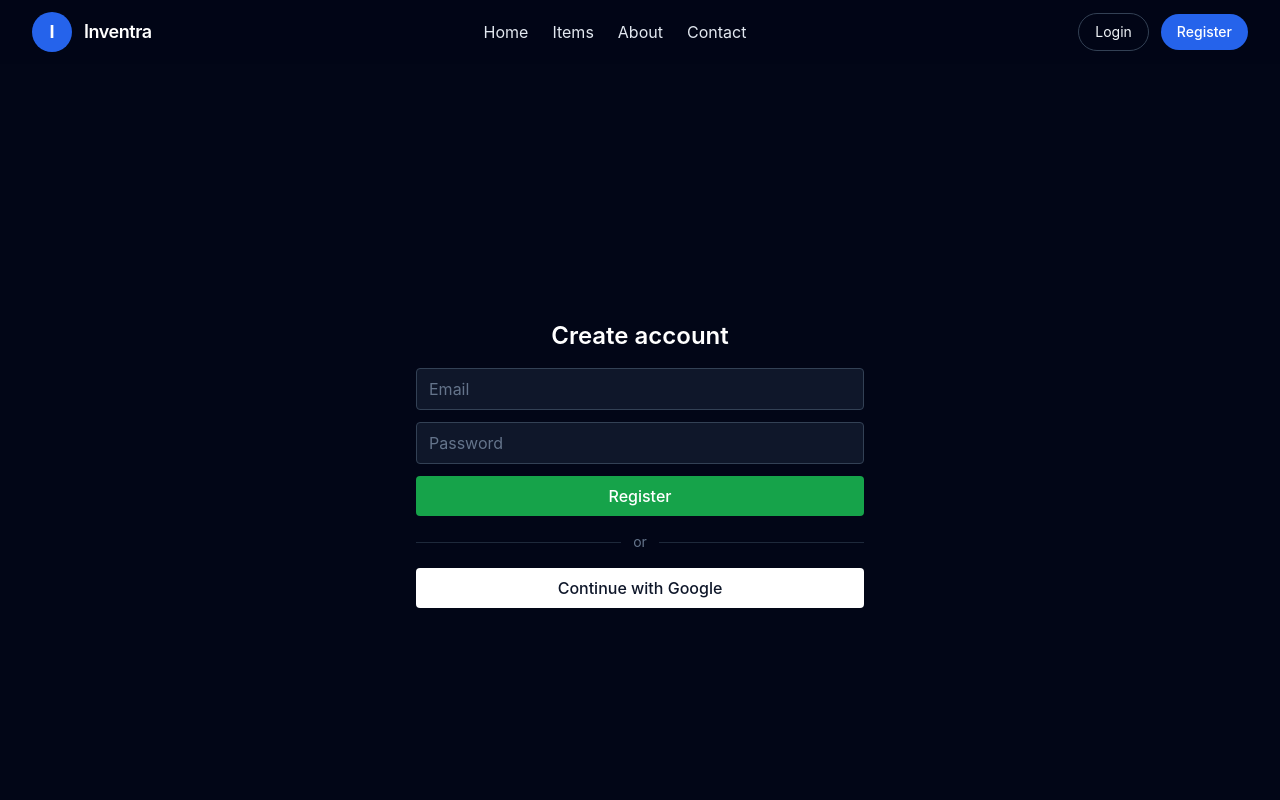
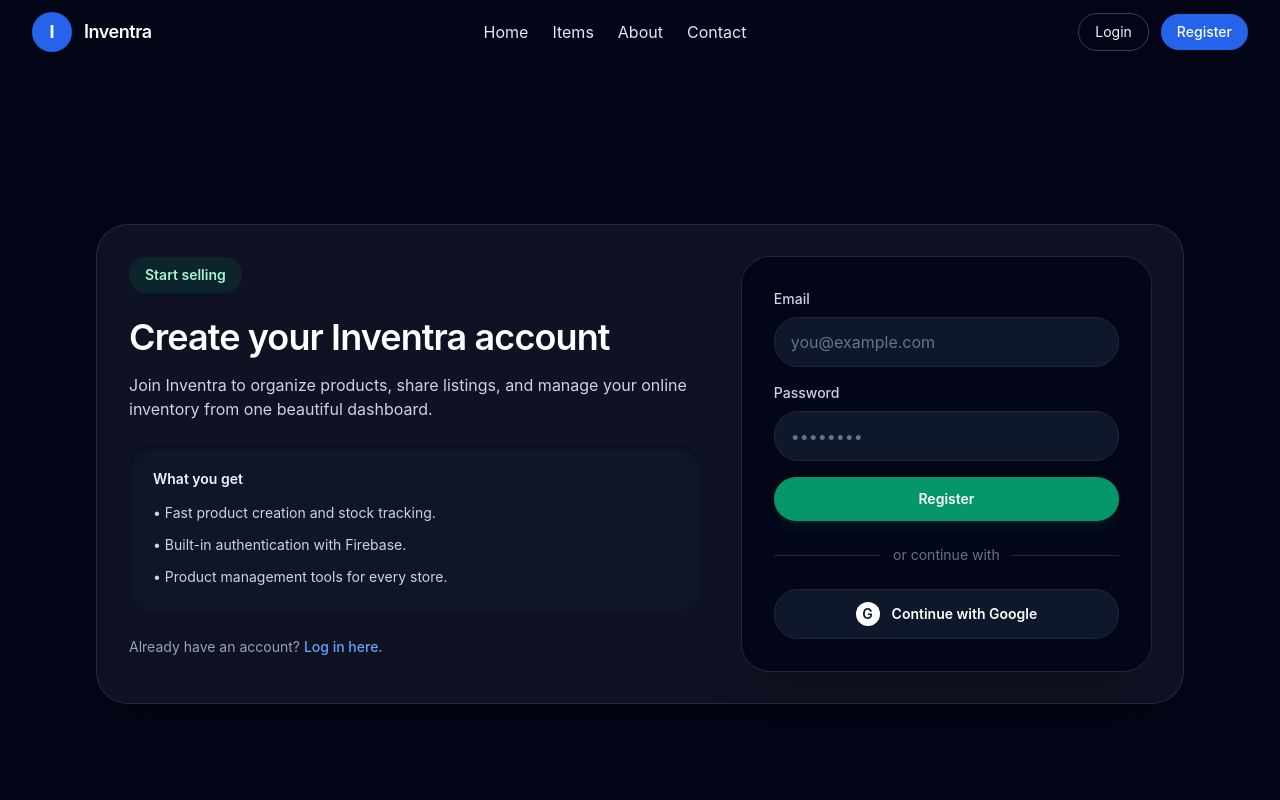
Before and after one commit to sumu749/Inventra-for-revenio, a Next.js app: page /register in a window 1280 px wide. Shown: the top 800 px of the page. Built offline with nearby package versions, Linux system fonts and the light colour scheme; no server answers.

Commit message:
updated Login and Register page

```diff
--- a/app/register/page.jsx
+++ b/app/register/page.jsx
@@ -1,15 +1,60 @@
 "use client";
 
+import Link from "next/link";
 import RegisterForm from "@/components/auth/RegisterForm";
 
 export default function RegisterPage() {
     return (
-        <main className="flex min-h-screen items-center justify-center bg-slate-950 text-white p-6">
-            <div className="w-full max-w-md">
-                <h1 className="text-2xl font-semibold mb-4 text-center">
-                    Create account
-                </h1>
-                <RegisterForm />
+        <main className="min-h-screen bg-slate-950 text-white">
+            <div className="mx-auto flex min-h-screen max-w-6xl items-center justify-center px-4 py-12 sm:px-6 lg:px-8">
+                <div className="grid w-full gap-10 rounded-[2rem] border border-white/10 bg-white/5 p-8 shadow-2xl shadow-black/30 backdrop-blur-sm sm:grid-cols-[1.4fr_1fr]">
+                    <div className="space-y-6">
+                        <span className="inline-flex rounded-full bg-emerald-600/15 px-4 py-2 text-sm font-semibold text-emerald-200">
+                            Start selling
+                        </span>
+                        <div>
+                            <h1 className="text-3xl font-semibold tracking-tight text-white sm:text-4xl">
+                                Create your Inventra account
+                            </h1>
+                            <p className="mt-4 max-w-xl text-slate-300">
+                                Join Inventra to organize products, share
+                                listings, and manage your online inventory from
+                                one beautiful dashboard.
+                            </p>
+                        </div>
+
+                        <div className="rounded-[1.5rem] bg-slate-900/80 p-6 text-slate-300 shadow-inner shadow-slate-950/50">
+                            <h2 className="mb-3 text-sm font-semibold text-slate-100">
+                                What you get
+                            </h2>
+                            <ul className="space-y-2 text-sm leading-6">
+                                <li>
+                                    • Fast product creation and stock tracking.
+                                </li>
+                                <li>
+                                    • Built-in authentication with Firebase.
+                                </li>
+                                <li>
+                                    • Product management tools for every store.
+                                </li>
+                            </ul>
+                        </div>
+
+                        <p className="text-sm text-slate-400">
+                            Already have an account?{" "}
+                            <Link
+                                href="/login"
+                                className="font-medium text-blue-400 hover:text-blue-300"
+                            >
+                                Log in here.
+                            </Link>
+                        </p>
+                    </div>
+
+                    <div className="rounded-[1.75rem] bg-slate-950/95 p-8 shadow-2xl shadow-black/20 ring-1 ring-slate-800">
+                        <RegisterForm />
+                    </div>
+                </div>
             </div>
         </main>
     );
--- a/components/auth/LoginForm.jsx
+++ b/components/auth/LoginForm.jsx
@@ -40,51 +40,65 @@
     };
 
     return (
-        <div className="space-y-4">
+        <div className="space-y-6">
             {error && (
-                <div className="p-3 bg-red-900/20 border border-red-700 rounded text-sm text-red-300">
+                <div className="rounded-3xl border border-red-700/50 bg-red-900/10 p-4 text-sm text-red-200">
                     {error}
                 </div>
             )}
 
-            <form onSubmit={handleSubmit} className="space-y-3">
+            <form onSubmit={handleSubmit} className="space-y-4">
+                <div className="space-y-2">
+                    <label className="block text-sm font-medium text-slate-300">
+                        Email
+                    </label>
                     <input
                         type="email"
-                    placeholder="Email"
+                        placeholder="you@example.com"
                         value={email}
                         onChange={(e) => setEmail(e.target.value)}
                         disabled={loading}
-                    className="w-full px-3 py-2 bg-slate-900 border border-slate-700 rounded text-white placeholder-slate-500"
+                        className="w-full rounded-3xl border border-slate-800 bg-slate-900 px-4 py-3 text-white placeholder-slate-500 shadow-sm transition focus:border-blue-500 focus:outline-none focus:ring-2 focus:ring-blue-500/20"
                     />
+                </div>
+
+                <div className="space-y-2">
+                    <label className="block text-sm font-medium text-slate-300">
+                        Password
+                    </label>
                     <input
                         type="password"
-                    placeholder="Password"
+                        placeholder="••••••••"
                         value={password}
                         onChange={(e) => setPassword(e.target.value)}
                         disabled={loading}
-                    className="w-full px-3 py-2 bg-slate-900 border border-slate-700 rounded text-white placeholder-slate-500"
+                        className="w-full rounded-3xl border border-slate-800 bg-slate-900 px-4 py-3 text-white placeholder-slate-500 shadow-sm transition focus:border-blue-500 focus:outline-none focus:ring-2 focus:ring-blue-500/20"
                     />
+                </div>
 
                 <button
                     type="submit"
                     disabled={loading}
-                    className="w-full px-4 py-2 bg-blue-600 hover:bg-blue-700 text-white rounded font-medium disabled:opacity-50"
+                    className="w-full rounded-3xl bg-blue-600 px-4 py-3 text-sm font-semibold text-white shadow-lg shadow-blue-500/10 transition hover:bg-blue-500 disabled:cursor-not-allowed disabled:opacity-60"
                 >
                     {loading ? "Logging in..." : "Login"}
                 </button>
             </form>
 
-            <div className="flex items-center gap-3">
+            <div className="relative flex items-center gap-3 text-sm text-slate-500">
                 <span className="flex-1 h-px bg-slate-800" />
-                <span className="text-sm text-slate-500">or</span>
+                <span>or continue with</span>
                 <span className="flex-1 h-px bg-slate-800" />
             </div>
 
             <button
                 onClick={handleGoogle}
                 disabled={loading}
-                className="w-full px-4 py-2 bg-white hover:bg-gray-100 text-slate-900 rounded font-medium disabled:opacity-50"
+                className="flex w-full items-center justify-center gap-3 rounded-3xl border border-slate-800 bg-slate-900 px-4 py-3 text-sm font-semibold text-white transition hover:border-slate-700 hover:bg-slate-800 disabled:cursor-not-allowed disabled:opacity-60"
             >
+                <span className="inline-flex h-6 w-6 items-center justify-center rounded-full bg-white text-slate-900">
+                    G
+                </span>
                 {loading ? "Please wait..." : "Continue with Google"}
             </button>
         </div>
--- a/components/auth/RegisterForm.jsx
+++ b/components/auth/RegisterForm.jsx
@@ -40,51 +40,65 @@
     };
 
     return (
-        <div className="space-y-4">
+        <div className="space-y-6">
             {error && (
-                <div className="p-3 bg-red-900/20 border border-red-700 rounded text-sm text-red-300">
+                <div className="rounded-3xl border border-red-700/50 bg-red-900/10 p-4 text-sm text-red-200">
                     {error}
                 </div>
             )}
 
-            <form onSubmit={handleSubmit} className="space-y-3">
+            <form onSubmit={handleSubmit} className="space-y-4">
+                <div className="space-y-2">
+                    <label className="block text-sm font-medium text-slate-300">
+                        Email
+                    </label>
                     <input
                         type="email"
-                    placeholder="Email"
+                        placeholder="you@example.com"
                         value={email}
                         onChange={(e) => setEmail(e.target.value)}
                         disabled={loading}
-                    className="w-full px-3 py-2 bg-slate-900 border border-slate-700 rounded text-white placeholder-slate-500"
+                        className="w-full rounded-3xl border border-slate-800 bg-slate-900 px-4 py-3 text-white placeholder-slate-500 shadow-sm transition focus:border-emerald-500 focus:outline-none focus:ring-2 focus:ring-emerald-500/20"
                     />
+                </div>
+
+                <div className="space-y-2">
+                    <label className="block text-sm font-medium text-slate-300">
+                        Password
+                    </label>
                     <input
                         type="password"
-                    placeholder="Password"
+                        placeholder="••••••••"
                         value={password}
                         onChange={(e) => setPassword(e.target.value)}
                         disabled={loading}
-                    className="w-full px-3 py-2 bg-slate-900 border border-slate-700 rounded text-white placeholder-slate-500"
+                        className="w-full rounded-3xl border border-slate-800 bg-slate-900 px-4 py-3 text-white placeholder-slate-500 shadow-sm transition focus:border-emerald-500 focus:outline-none focus:ring-2 focus:ring-emerald-500/20"
                     />
+                </div>
 
                 <button
                     type="submit"
                     disabled={loading}
-                    className="w-full px-4 py-2 bg-green-600 hover:bg-green-700 text-white rounded font-medium disabled:opacity-50"
+                    className="w-full rounded-3xl bg-emerald-600 px-4 py-3 text-sm font-semibold text-white shadow-lg shadow-emerald-500/10 transition hover:bg-emerald-500 disabled:cursor-not-allowed disabled:opacity-60"
                 >
                     {loading ? "Creating account..." : "Register"}
                 </button>
             </form>
 
-            <div className="flex items-center gap-3">
+            <div className="relative flex items-center gap-3 text-sm text-slate-500">
                 <span className="flex-1 h-px bg-slate-800" />
-                <span className="text-sm text-slate-500">or</span>
+                <span>or continue with</span>
                 <span className="flex-1 h-px bg-slate-800" />
             </div>
 
             <button
                 onClick={handleGoogle}
                 disabled={loading}
-                className="w-full px-4 py-2 bg-white hover:bg-gray-100 text-slate-900 rounded font-medium disabled:opacity-50"
+                className="flex w-full items-center justify-center gap-3 rounded-3xl border border-slate-800 bg-slate-900 px-4 py-3 text-sm font-semibold text-white transition hover:border-slate-700 hover:bg-slate-800 disabled:cursor-not-allowed disabled:opacity-60"
             >
+                <span className="inline-flex h-6 w-6 items-center justify-center rounded-full bg-white text-slate-900">
+                    G
+                </span>
                 {loading ? "Please wait..." : "Continue with Google"}
             </button>
         </div>
```
Also changed, not shown: app/login/page.jsx (+49 -6 lines). Lines whose indentation alone changed are shown as unchanged.
